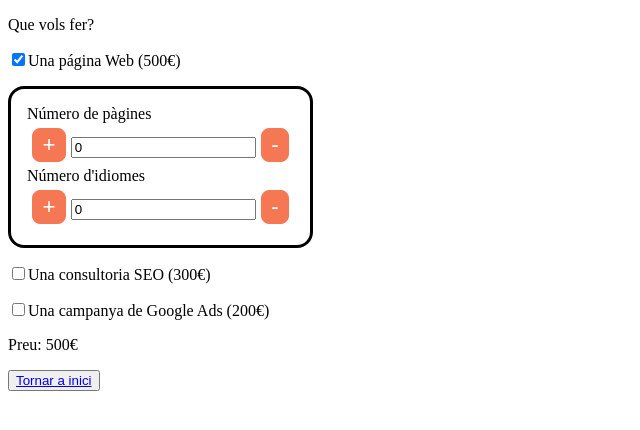
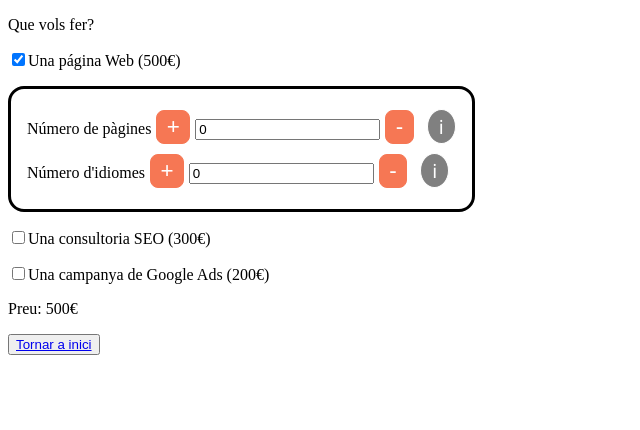
Before and after one commit to jordilop/react-sprint7, a React (Create React App) app: page /quotation in a window 1280 px wide. Both pictures are taken after a click on the checkbox 18 px from the left and 59 px from the top of the page. Shown: the top 430 px of the page, without its empty margins (0-640 px from the left). Built offline with nearby package versions, Linux system fonts and the light colour scheme.

Commit message:
Exercici 6

```diff
--- a/package.json
+++ b/package.json
@@ -8,6 +8,7 @@
     "@testing-library/user-event": "^13.5.0",
     "react": "^18.2.0",
     "react-dom": "^18.2.0",
+    "react-modal": "^3.16.1",
     "react-router-dom": "^6.4.3",
     "react-scripts": "5.0.1",
     "styled-components": "^5.3.6",
--- a/src/components/CustomButton/CustomButton.js
+++ b/src/components/CustomButton/CustomButton.js
@@ -8,11 +8,11 @@ function CustomButton(props) {
     const decrement = () => click > 0 ? setClick(click - 1) : setClick(0);
 
     return (
-        <div>
+        <>
             <StyledCustomButton onClick={increment}>+</StyledCustomButton>
             <input type="text" name={props.name} value={click} onChange={props.onchange} />
             <StyledCustomButton onClick={decrement}>-</StyledCustomButton>
-        </div>
+        </>
     );
 }
 
--- a/src/components/Panell/Panell.js
+++ b/src/components/Panell/Panell.js
@@ -2,12 +2,15 @@ import { StyledPanell } from "./Panell.styled";
 import { useEffect } from "react";
 import CustomButton from "../CustomButton/CustomButton";
 import { useLocalStorage } from "../../hooks/useLocalStorage";
+import Popup from "../Popup/Popup";
 
 function Panell(props) {
 
     const [pages, setPages] = useLocalStorage("Pages", 0);
     const [langs, setLangs] = useLocalStorage("Langs", 0);
     const [setExtra] = props.stateProps;
+    const textPages = "Servei per triar el nombre de págines de la seva pàgina Web";
+    const textLangs = "Servei per triar el nombre d'idiomes de la seva pàgina Web";
 
     const handleInputChange = event => {
         const name = event.target.name;
@@ -24,10 +27,12 @@ function Panell(props) {
             <div>
                 Número de pàgines
                 <CustomButton name="pages" onchange={handleInputChange} stateProps={[pages, setPages]} />
+                <Popup text={textPages} value={pages} />
             </div>
             <div>
                 Número d'idiomes
                 <CustomButton name="langs" onchange={handleInputChange} stateProps={[langs, setLangs]} />
+                <Popup text={textLangs} value={langs} />
             </div>
         </StyledPanell>
     );
--- /dev/null
+++ b/src/components/Popup/Popup.js
@@ -0,0 +1,39 @@
+import { StyledPopupButton } from "./Popup.styled";
+import { useState } from "react";
+import Modal from "react-modal";
+
+const customStyle = {
+    overlay: {
+        backgroundColor: "rgba(0, 0, 0, .25)"
+    },
+    content: {
+        position: "absolute",
+        top: "75%",
+        height: "max-content",
+        border: ".2rem solid black",
+        borderRadius: "1rem"
+    }
+};
+
+//https://www.npmjs.com/package/react-modal
+Modal.setAppElement("#root");
+
+function Popup({ text, value }) {
+
+    const [visible, setVisible] = useState(false);
+
+    const handleModal = () => setVisible(!visible);
+
+    return (
+        <>
+            <StyledPopupButton onClick={handleModal}>&#8505;</StyledPopupButton>
+            <Modal isOpen={visible} onRequestClose={handleModal} style={customStyle} contentLabel="Popup Modal">
+                <div>
+                    {`${text} (actualment ${value})`}
+                </div>
+            </Modal>
+        </>
+    );
+}
+
+export default Popup;
--- /dev/null
+++ b/src/components/Popup/Popup.styled.js
@@ -0,0 +1,22 @@
+import styled from "styled-components";
+
+export const StyledPopupButton = styled.button`
+    font-size: 1.2rem;
+    padding: .2rem .7rem;
+    margin-left: .5rem;
+    color: white;
+    background-color: grey;
+    border: .1rem solid white;
+    border-radius: 50%;
+
+    &:hover {
+        color: grey;
+        background-color: white;
+        border: .1rem solid grey;
+    }
+
+    &:active {
+        color: white;
+        background-color: grey;
+    }
+`;
```
Also changed, not shown: 1 other file (tests, documents, lock files or other folders).
